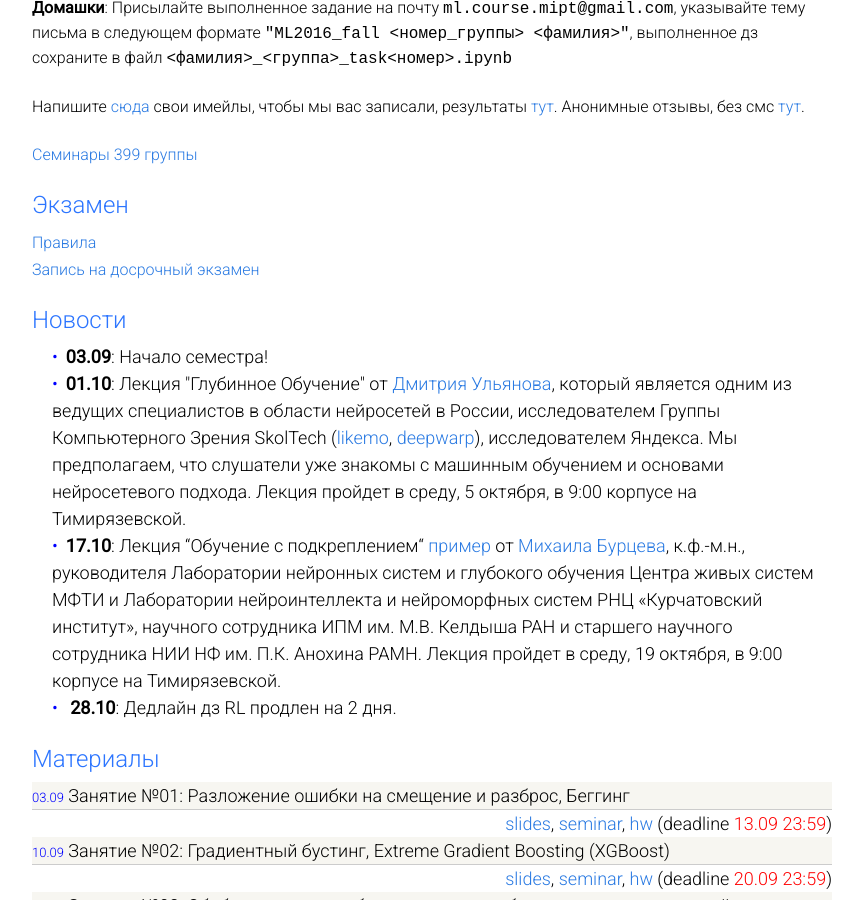
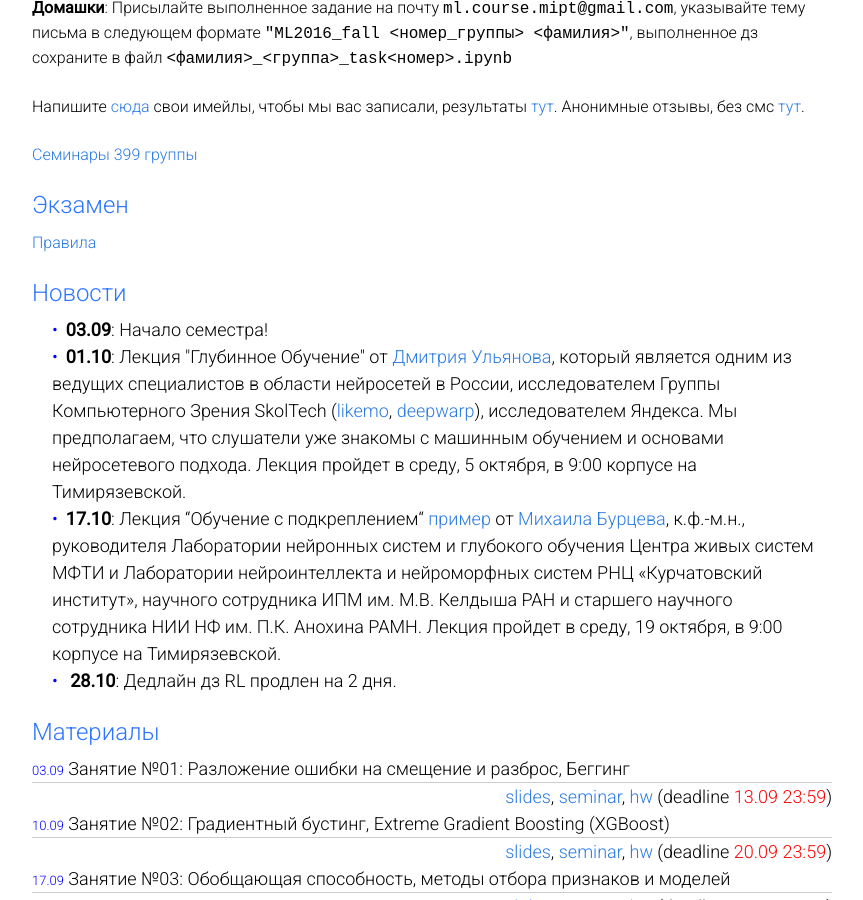
Before and after one commit to ml-mipt/old-ml-mipt.github.io, a Jekyll site: the page built from index.html, in a window 1280 px wide and 900 px high, scrolled down 501 px. Shown: the whole window, without its empty margins (208-1071 px from the left). Built offline with Jekyll 4.4.1, drawn with Linux system fonts in a browser that asks for light colours.

Commit message:
Update index.html

```diff
--- a/index.html
+++ b/index.html
@@ -34,7 +34,7 @@ layout: default
 
 	  <div class="module-header">Экзамен</div>
 	  <a href="https://github.com/ml-mipt/ml-mipt-part2/blob/master/2016/exam_rules.pdf"><font size="3">Правила</font></a><br/>
-	  <a href="https://docs.google.com/spreadsheets/d/1yUXtletIPFGn5mgfOw3wRroCqAGS_0HKhQAtrahcgjw/edit?usp=sharing"><font size="3">Запись на досрочный экзамен</font></a>
+
 
 
     <div class="module-header">Новости</div>
```
